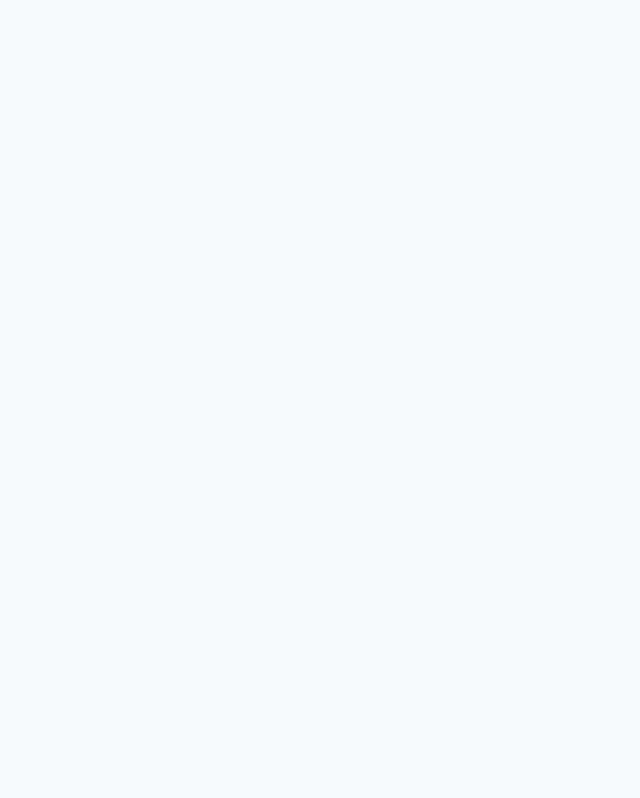
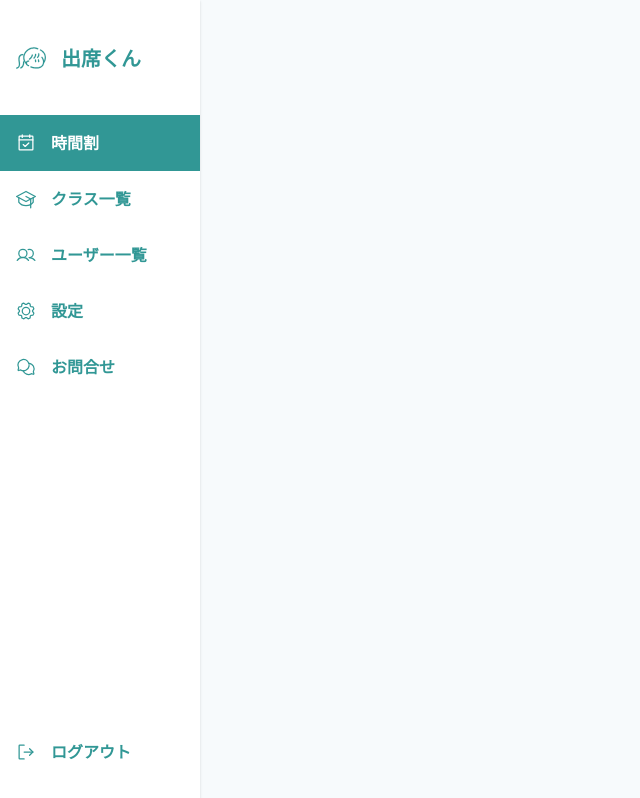
Before and after one commit to tooooofu24/shusseki-kun-app, a Next.js app: page / in a window 1280 px wide. Shown: the whole page, without its empty margins (0-640 px from the left). Built offline with nearby package versions, Linux system fonts and the light colour scheme; no server answers; sample sign-in values are in the browser's storage.

Commit message:
レイアウトの実装

```diff
--- /dev/null
+++ b/src/components/page/index/HomePage.tsx
@@ -0,0 +1,10 @@
+import { Auth } from "@/components/functional/authentication/Auth";
+import { Layout } from "@/components/ui/layouts/Layout";
+
+export const HomePage = () => {
+  return (
+    <Auth>
+      <Layout type="sidebar" />
+    </Auth>
+  );
+};
--- a/src/components/ui/layouts/Layout.tsx
+++ b/src/components/ui/layouts/Layout.tsx
@@ -1,6 +1,7 @@
 import { FC, ReactNode } from "react";
 
 import { FullPageLayout } from "./FullPageLayout";
+import { SidebarLayout } from "./SidebarLayout";
 
 type props = {
   type: LayoutType;
@@ -11,7 +12,7 @@ type LayoutType = "sidebar" | "fullPage";
 export const Layout: FC<props> = ({ type, children }) => {
   switch (type) {
     case "sidebar":
-      return null;
+      return <SidebarLayout>{children}</SidebarLayout>;
     case "fullPage":
       return <FullPageLayout>{children}</FullPageLayout>;
   }
--- /dev/null
+++ b/src/components/ui/layouts/SidebarLayout.tsx
@@ -0,0 +1,31 @@
+import { Box } from "@chakra-ui/react";
+import { FC, ReactNode } from "react";
+
+import { useIsSmartPhoneScreen } from "@/utils/responsive";
+
+import { Sidebar } from "../parts/navigation/Sidebar";
+
+type props = {
+  children: ReactNode;
+};
+export const SidebarLayout: FC<props> = ({ children }) => {
+  if (useIsSmartPhoneScreen()) {
+    return (
+      <Box sx={{ "@media screen and (min-width: 900px)": { display: "none" } }}>
+        {/* <NavBar /> */}
+        <Box pt="50px">
+          <Box p="1.15rem">{children}</Box>
+        </Box>
+      </Box>
+    );
+  } else {
+    return (
+      <Box sx={{ "@media screen and (max-width: 900px)": { display: "none" } }}>
+        <Sidebar />
+        <Box pl="200px">
+          <Box p="30px">{children}</Box>
+        </Box>
+      </Box>
+    );
+  }
+};
--- /dev/null
+++ b/src/components/ui/parts/navigation/NavigationContent.tsx
@@ -0,0 +1,109 @@
+import { Box, BoxProps, Flex, useDisclosure } from "@chakra-ui/react";
+import Link from "next/link";
+import { useRouter } from "next/router";
+import {
+  CalendarCheck,
+  ChatsCircle,
+  Gear,
+  GraduationCap,
+  SignOut,
+  Users,
+} from "phosphor-react";
+import { FC, ReactNode } from "react";
+
+import { Logo } from "../Logo";
+
+export const NavigationContent = () => {
+  const router = useRouter();
+  const { isOpen, onOpen } = useDisclosure();
+
+  return (
+    <Flex flexDirection="column" h="full" py="20px">
+      {/* ロゴ部分 */}
+      <Box mb="20px">
+        <Link href="/">
+          <Flex alignItems="center" px="16px" gap="15px" height="75px">
+            <Logo />
+          </Flex>
+        </Link>
+      </Box>
+      {/* ロゴ部分終了 */}
+      <Link href="/">
+        <Item
+          icon={<CalendarCheck />}
+          title="時間割"
+          isActive={router.pathname == "/"}
+        />
+      </Link>
+      <Link href="/classrooms">
+        <Item
+          icon={<GraduationCap />}
+          title="クラス一覧"
+          isActive={router.pathname == "/classrooms"}
+        />
+      </Link>
+      <Link href="/users">
+        <Item
+          icon={<Users />}
+          title="ユーザー一覧"
+          isActive={router.pathname == "/users"}
+        />
+      </Link>
+      <Link href="/settings">
+        <Item
+          icon={<Gear />}
+          title="設定"
+          isActive={router.pathname == "/settings"}
+        />
+      </Link>
+      <Link href="/contact">
+        <Item
+          icon={<ChatsCircle />}
+          title="お問合せ"
+          isActive={router.pathname == "/contact"}
+        />
+      </Link>
+      <Box mt="auto">
+        <Item
+          icon={<SignOut />}
+          isActive={isOpen}
+          title="ログアウト"
+          onClick={onOpen}
+        />
+        {/* <LogoutModal onClose={onClose} isOpen={isOpen} /> */}
+      </Box>
+    </Flex>
+  );
+};
+
+type props = {
+  icon: ReactNode;
+  title: string;
+  isActive: boolean;
+} & BoxProps;
+const Item: FC<props> = ({ isActive, icon, title, ...props }) => {
+  return (
+    <Box
+      width="full"
+      p="16px"
+      bg="white"
+      textColor="teal.500"
+      fontWeight="bold"
+      cursor="pointer"
+      _hover={{ bg: "teal.500", textColor: "white" }}
+      {...(isActive && { bg: "teal.500", textColor: "white" })}
+      {...props}
+      __css={{
+        svg: {
+          height: "20px",
+          width: "20px",
+        },
+      }}
+    >
+      <Flex alignItems="center" gap="15px">
+        {icon}
+        {title}
+      </Flex>
+    </Box>
+  );
+};
--- /dev/null
+++ b/src/components/ui/parts/navigation/Sidebar.tsx
@@ -0,0 +1,11 @@
+import { Box } from "@chakra-ui/react";
+
+import { NavigationContent } from "./NavigationContent";
+
+export const Sidebar = () => {
+  return (
+    <Box bg="white" h="full" w="200px" position="fixed" boxShadow="base">
+      <NavigationContent />
+    </Box>
+  );
+};
--- a/src/pages/index.tsx
+++ b/src/pages/index.tsx
@@ -1,15 +1,5 @@
-import Head from "next/head";
+import { HomePage } from "@/components/page/index/HomePage";
 
 export default function Home() {
-  return (
-    <>
-      <Head>
-        <title>Create Next App</title>
-        <meta name="description" content="Generated by create next app" />
-        <meta name="viewport" content="width=device-width, initial-scale=1" />
-        <link rel="icon" href="/favicon.ico" />
-      </Head>
-      <main></main>
-    </>
-  );
+  return <HomePage />;
 }
--- /dev/null
+++ b/src/utils/responsive.ts
@@ -0,0 +1,11 @@
+import { useMediaQuery } from "@chakra-ui/react";
+
+export const useIsSmartPhoneScreen = () => {
+  const [isSmallerThan1000] = useMediaQuery("(max-width: 900px)");
+  return isSmallerThan1000;
+};
+
+export const useIsPCScreen = () => {
+  const [isLargerThan1000] = useMediaQuery("(min-width: 900px)");
+  return isLargerThan1000;
+};
```
Also changed, not shown: src/components/functional/authentication/Auth.tsx (renamed from src/components/functional/Auth.tsx).
